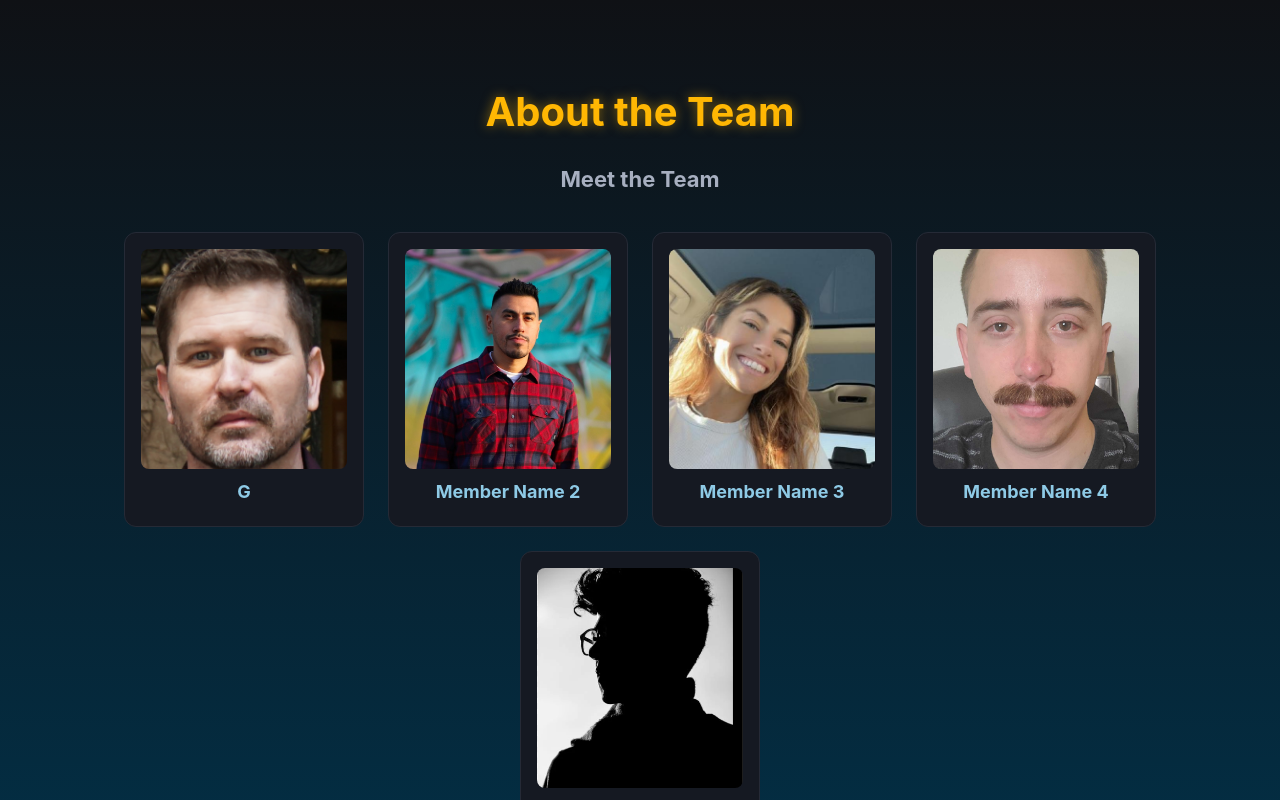
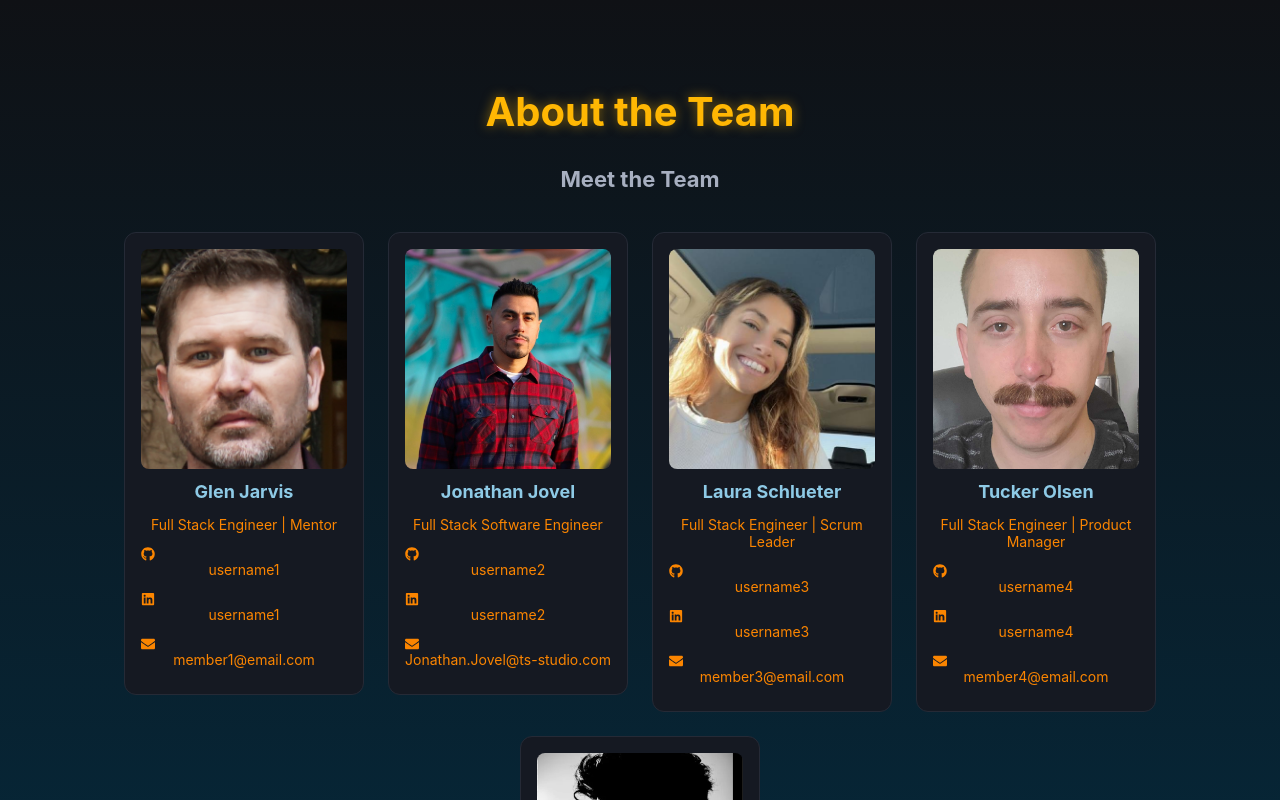
Before and after one commit to TST-Studio/TestScriptWeb, a React (Vite) app in the folder TestScriptWebPage/: page /about-team in a window 1280 px wide. Shown: the top 800 px of the page. Built offline with nearby package versions, Linux system fonts and the light colour scheme.

Commit message:
add your info

```diff
--- a/TestScriptWebPage/src/components/about-team.tsx
+++ b/TestScriptWebPage/src/components/about-team.tsx
@@ -1,70 +1,124 @@
-// about-team.tsx full file with articulation
+import React, { useEffect, useState } from 'react';
+import '/src/components/about-team.css';
+import { FaGithub, FaLinkedin, FaEnvelope, FaArrowLeft } from 'react-icons/fa';
 
-import React, { useEffect, useState } from 'react'; // Import React, hooks
-import '/src/components/about-team.css'; // Import custom stylesheet
+type Member = {
+  img: string;
+  name: string;
+  role: string;
+  github: string;
+  linkedin: string;
+  email: string;
+  description: string;
+};
 
-const About: React.FC = () => { // Define About component
-  const [activeIndex, setActiveIndex] = useState<number | null>(null); // Track expanded card index
+const team: Member[] = [
+  {
+    img: "/images/member1.png",
+    name: "Glen Jarvis",
+    role: "Full Stack Engineer | Mentor",
+    github: "https://github.com/username1",
+    linkedin: "https://linkedin.com/in/username1",
+    email: "member1@email.com",
+    description: "Staff engineer with 10+ years experience building scalable systems."
+  },
+  {
+    img: "/images/member2.jpeg",
+    name: "Jonathan Jovel",
+    role: " Full Stack Software Engineer",
+    github: "https://github.com/username2",
+    linkedin: "https://linkedin.com/in/username2",
+    email: "Jonathan.Jovel@ts-studio.com",
+    description: "Frontend wizard and React specialist with a love for UI/UX."
+  },
+  {
+    img: "/images/member3.jpeg",
+    name: "Laura Schlueter",
+    role: "Full Stack Engineer | Scrum Leader",
+    github: "https://github.com/username3",
+    linkedin: "https://linkedin.com/in/username3",
+    email: "member3@email.com",
+    description: "Creative designer blending art and tech into unique user experiences."
+  },
+  {
+    img: "/images/member4.jpg",
+    name: "Tucker Olsen",
+    role: "Full Stack Engineer | Product Manager",
+    github: "https://github.com/username4",
+    linkedin: "https://linkedin.com/in/username4",
+    email: "member4@email.com",
+    description: "Visionary PM aligning engineering with business goals."
+  },
+  {
+    img: "/images/member5.png",
+    name: "Aman Lally",
+    role: "Full Stack Engineer | QA Tester",
+    github: "https://github.com/username5",
+    linkedin: "https://linkedin.com/in/username5",
+    email: "member5@email.com",
+    description: ""
+  }
+];
 
-  // Fade-in on scroll animation
+const About: React.FC = () => {
+  const [detailIndex, setDetailIndex] = useState<number | null>(null);
+
+  // Fade-in observer
   useEffect(() => {
-    const observer = new IntersectionObserver( // Create observer
+    const observer = new IntersectionObserver(
       (entries) => {
-        entries.forEach((entry) => {
-          if (entry.isIntersecting) { // Element visible
-            entry.target.classList.add('show'); // Add show class
-          } else {
-            entry.target.classList.remove('show'); // Remove when leaving
-          }
-        });
+        entries.forEach((entry) =>
+          entry.isIntersecting
+            ? entry.target.classList.add('show')
+            : entry.target.classList.remove('show')
+        );
       },
-      { threshold: 0.15 } // Trigger threshold
+      { threshold: 0.15 }
     );
-
-    const hiddenElements = document.querySelectorAll('.team-member'); // Select hidden elements
-    hiddenElements.forEach((el) => observer.observe(el)); // Observe each element
-    return () => observer.disconnect(); // Cleanup observer
+    const elements = document.querySelectorAll('.team-member');
+    elements.forEach((el) => observer.observe(el));
+    return () => observer.disconnect();
   }, []);
 
-  const toggleCard = (index: number) => { // Toggle folder expansion
-    setActiveIndex(activeIndex === index ? null : index); // Toggle state O(1)
-  };
+  return (
+    <div className="about-team">
+      <h1>About the Team</h1>
+      <h2>Meet the Team</h2>
 
-  return (
-    <div className="about-team"> {/* Root container */}
-      <h1>About the Team</h1> {/* Main heading */}
-      <h2>Meet the Team</h2> {/* Subheading */}
+      <div className="team-grid">
+        {team.map((member, index) => {
+          const isDetail = detailIndex === index;
 
-      <div className="team-grid"> {/* Team cards row */}
-        {[
-          { img: "/images/member1.png", name: "G", role: "Staff Engineer", email: "member1@email.com" },
-          { img: "/images/member2.jpeg", name: "Member Name 2", role: "Role", email: "member2@email.com" },
-          { img: "/images/member3.jpeg", name: "Member Name 3", role: "Role", email: "member3@email.com" },
-          { img: "/images/member4.jpg", name: "Member Name 4", role: "Role", email: "member4@email.com" },
-          { img: "/images/member5.png", name: "Member Name 5", role: "Role", email: "member5@email.com" }
-        ].map((member, index) => (
-          <div
-            key={index}
-            className={`team-member hidden ${activeIndex === index ? 'active' : ''}`}
-            onClick={() => toggleCard(index)}
-          >
-            <img src={member.img} alt={member.name} /> {/* Member image */}
-            <h3>{member.name}</h3> {/* Member name */}
-            {activeIndex === index && ( // Expanded folder
-              <div className="expanded-card">
-                <p><strong>{member.role}</strong></p> {/* Role */}
-                <div className="social-links">
-                  <a href="https://github.com/" target="_blank" rel="noopener noreferrer">GitHub</a>
-                  <a href="https://linkedin.com/" target="_blank" rel="noopener noreferrer">LinkedIn</a>
-                  <a href={`mailto:${member.email}`}>Email</a>
+          return (
+            <div key={index} className="team-wrapper">
+              {!isDetail ? (
+                <div
+                  className="team-member hidden"
+                  onClick={() => setDetailIndex(index)}
+                >
+                  <img src={member.img} alt={member.name} className="avatar" />
+                  <h3>{member.name}</h3>
+                  <p>{member.role}</p>
+                  <p><FaGithub /> {member.github.replace('https://github.com/', '')}</p>
+                  <p><FaLinkedin /> {member.linkedin.replace('https://linkedin.com/in/', '')}</p>
+                  <p><FaEnvelope /> {member.email}</p>
                 </div>
-              </div>
-            )}
-          </div>
-        ))}
+              ) : (
+                <div className="detail-view">
+                  <button className="back-button" onClick={() => setDetailIndex(null)}>
+                    <FaArrowLeft />
+                  </button>
+                  <h3>{member.name}</h3>
+                  <p className="detail-role">{member.role}</p>
+                  <p className="detail-description">{member.description}</p>
+                </div>
+              )}
+            </div>
+          );
+        })}
       </div>
     </div>
   );
 };
 
-export default About; // Export component
+export default About;
```
